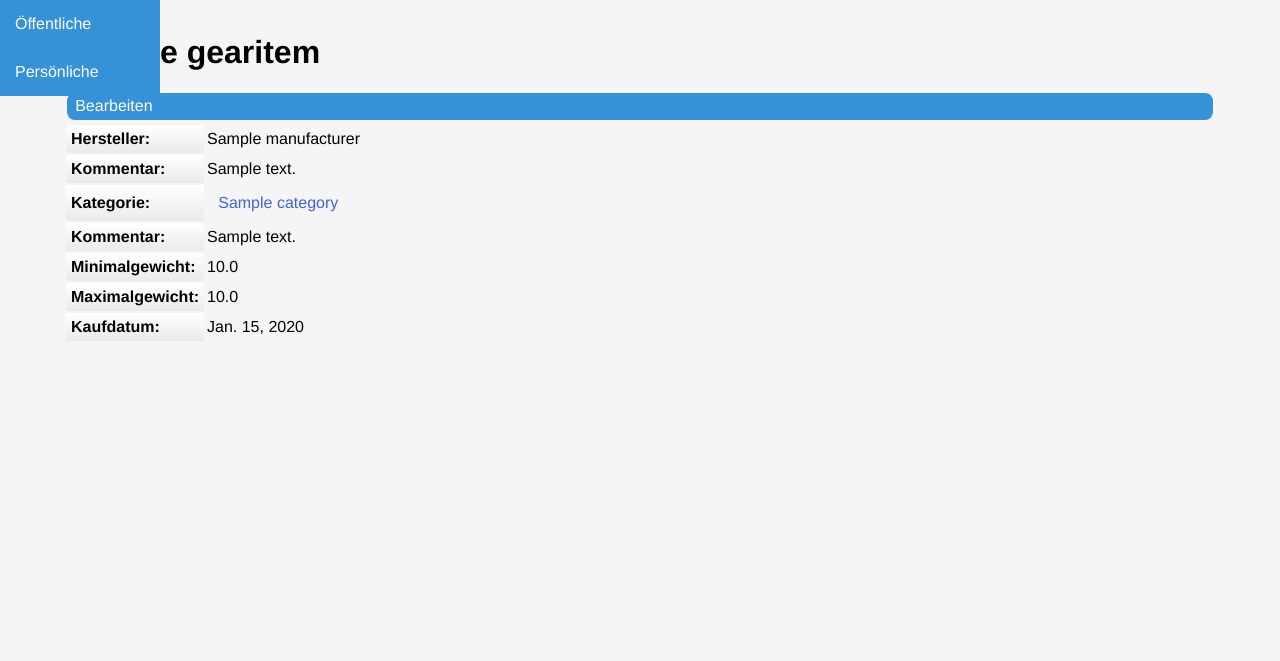
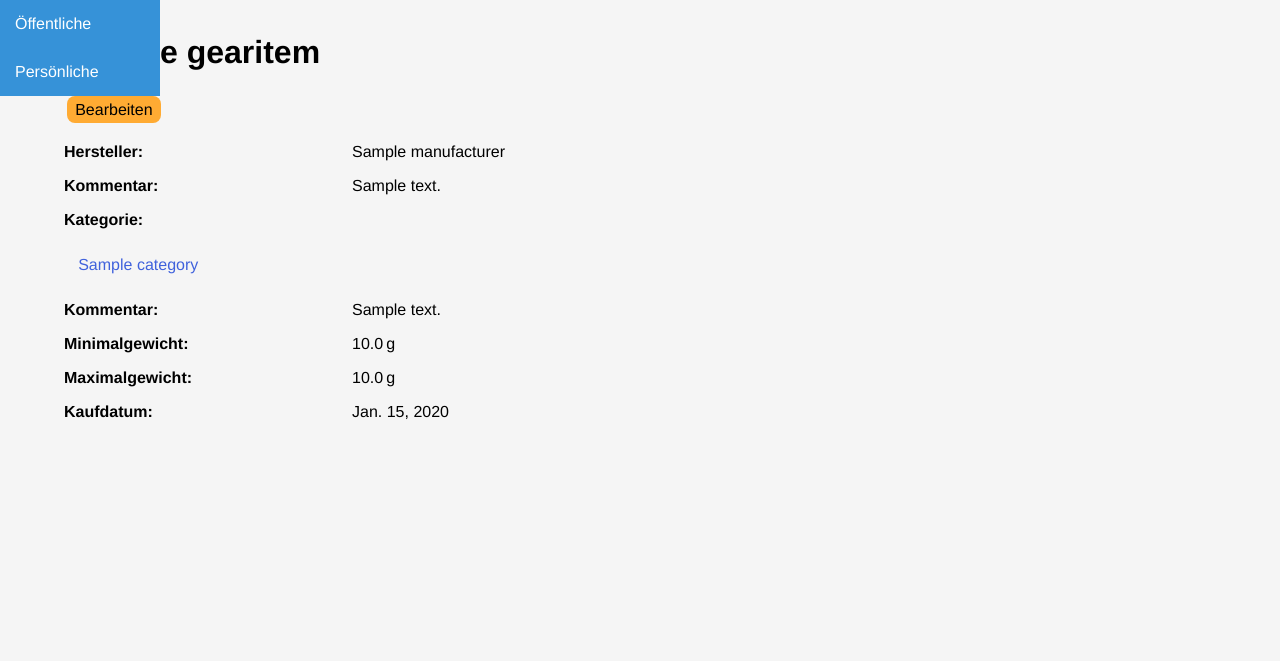
Before and after one commit to m472/GearManager, a Django app: page /gear/items/show/1 in a window 1280 px wide. Shown: the part 48-709 px from the top of the page. Run offline with Django 3.2, Linux system fonts and the light colour scheme; tables that the repository leaves empty hold one stand-in row (values such as "Sample post").

Commit message:
styled gear item detail view and login

```diff
--- a/gear/templates/gear/gearitem_detail.html
+++ b/gear/templates/gear/gearitem_detail.html
@@ -4,38 +4,39 @@
 {% block heading %}{{item.name}}{% endblock %}
 
 {% block content %}
+<a href="{% url 'editItem' item.id %}" class="inline-block-link accent">Bearbeiten<a>
 
-<a href="{% url 'editItem' item.id %}" class="form-control block-link autowidth">Bearbeiten<a>
-
-<table>
-    <tr>
-        <th>Hersteller:</th>
-        <td>{{item.manufacturer}}</td>
-    </tr>
-    <tr>
-        <th>Kommentar:</th>
-        <td>{{item.comment}}</td>
-    </tr>
-    <tr>
-        <th>Kategorie:</th>
-        <td>{% include "gear/category.html" with cat=item.category linkclass="item-link" separator='>' isPublic=item.isPublic %}</td>
-    </tr>
-    <tr>
-        <th>Kommentar:</th>
-        <td>{{item.comment}}</td>
-    </tr>
-    <tr>
-        <th>Minimalgewicht:</th>
-        <td>{{item.minWeight}}</td>
-    </tr>
-    <tr>
-        <th>Maximalgewicht:</th>
-        <td>{{item.maxWeight}}</td>
-    </tr>
-    <tr>
-        <th>Kaufdatum:</th>
-        <td>{{item.purchaseDate|date}}</td>
-    </tr>
-</table>
+<div class="detail-table">
+    <p>
+        <span class="bold">Hersteller:</span>
+        <span>{{item.manufacturer}}</span>
+    </p>
+    <p>
+        <span>Kommentar:</span>
+        <span>{{item.comment}}</span>
+    </p>
+    <p>
+        <span>Kategorie:</span>
+        <div class="category">
+            {% include "gear/category.html" with cat=item.category linkclass="item-link" separator='>' isPublic=item.isPublic %}
+        </div>
+    </p>
+    <p>
+        <span>Kommentar:</span>
+        <span>{{item.comment}}</span>
+    </p>
+    <p>
+        <span>Minimalgewicht:</span>
+        <span>{{item.minWeight}}&#x202F;g</span>
+    </p>
+    <p>
+        <span>Maximalgewicht:</span>
+        <span>{% firstof item.maxWeight item.minWeight %}&#x202F;g</span>
+    </p>
+    <p>
+        <span>Kaufdatum:</span>
+        <span>{{item.purchaseDate|date}}</span>
+    </p>
+</div>
 
 {% endblock %}
--- a/static/css/base.css
+++ b/static/css/base.css
@@ -127,7 +127,7 @@ nav li.dropdown {
     text-align: center;
 }
 
-.block-link.accent, .accent {
+.block-link.accent, .inline-block-link.accent, .btn.accent, accent {
     background-color: var(--accent);
     color: black;
 }
@@ -241,6 +241,41 @@ footer > div > small > a:visited, footer > div > small > a:link {
     }
 }
 
+.detail-table {
+    box-sizing: border-box;
+}
+
+.detail-table span:first-child {
+    display: inline-block;
+    width: 25%;
+    font-weight: bold;
+    float: left;
+}
+
+.detail-table span:nth-child(2) {
+    display: inline-block;
+    width: 70%;
+    float: left;
+}
+
+.detail-table p {
+    width: 100%;
+    content: "";
+    display: table;
+    clear: both;
+}
+
+.detail-table .category {
+    display: inline-block;
+    padding: 3px;
+    float: left;
+}
+
+@media screen and (max-width: 600px) {
+    .detail-table span:first-child, .detail-table span:nth-child(2) {
+        width: 100%;
+    }
+}
 
 /* popup */
 .popup-overlay {
```
Also changed, not shown: templates/registration/login.html (+7 -4 lines).
